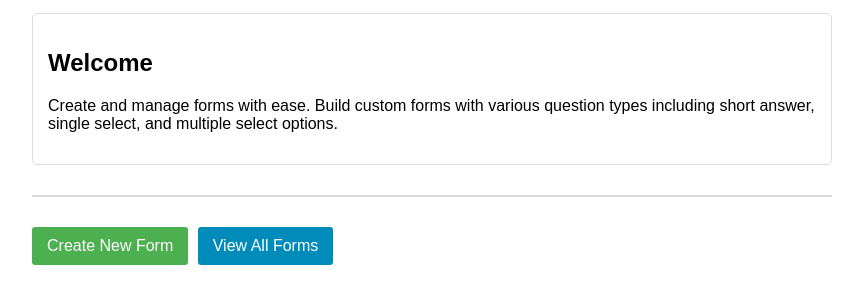
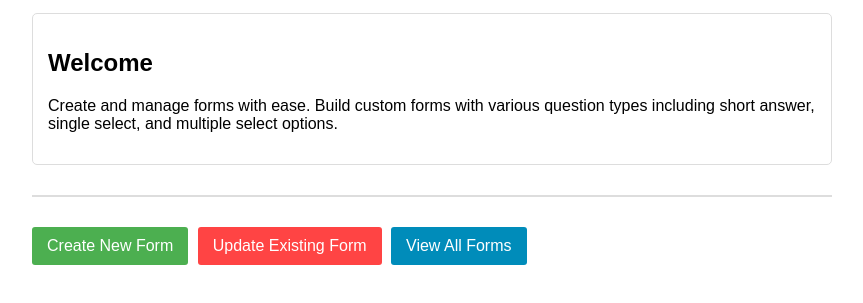
Before and after one commit to Kyle9410-Chen/database-final-project, a plain HTML site: page frontend/index.html in a window 1280 px wide. Shown: the part 99-402 px from the top of the page, without its empty margins (208-1071 px from the left). Drawn offline with Linux system fonts and the light colour scheme.

Commit message:
new button-update forms

```diff
--- a/frontend/index.html
+++ b/frontend/index.html
@@ -71,6 +71,7 @@
 
     <div class="action-buttons">
       <a href="/create" class="btn-link btn-primary">Create New Form</a>
+      <a href="/update" class="btn-link btn-danger">Update Existing Form</a>
       <a href="#" class="btn-link btn-secondary">View All Forms</a>
     </div>
   </body>
```
